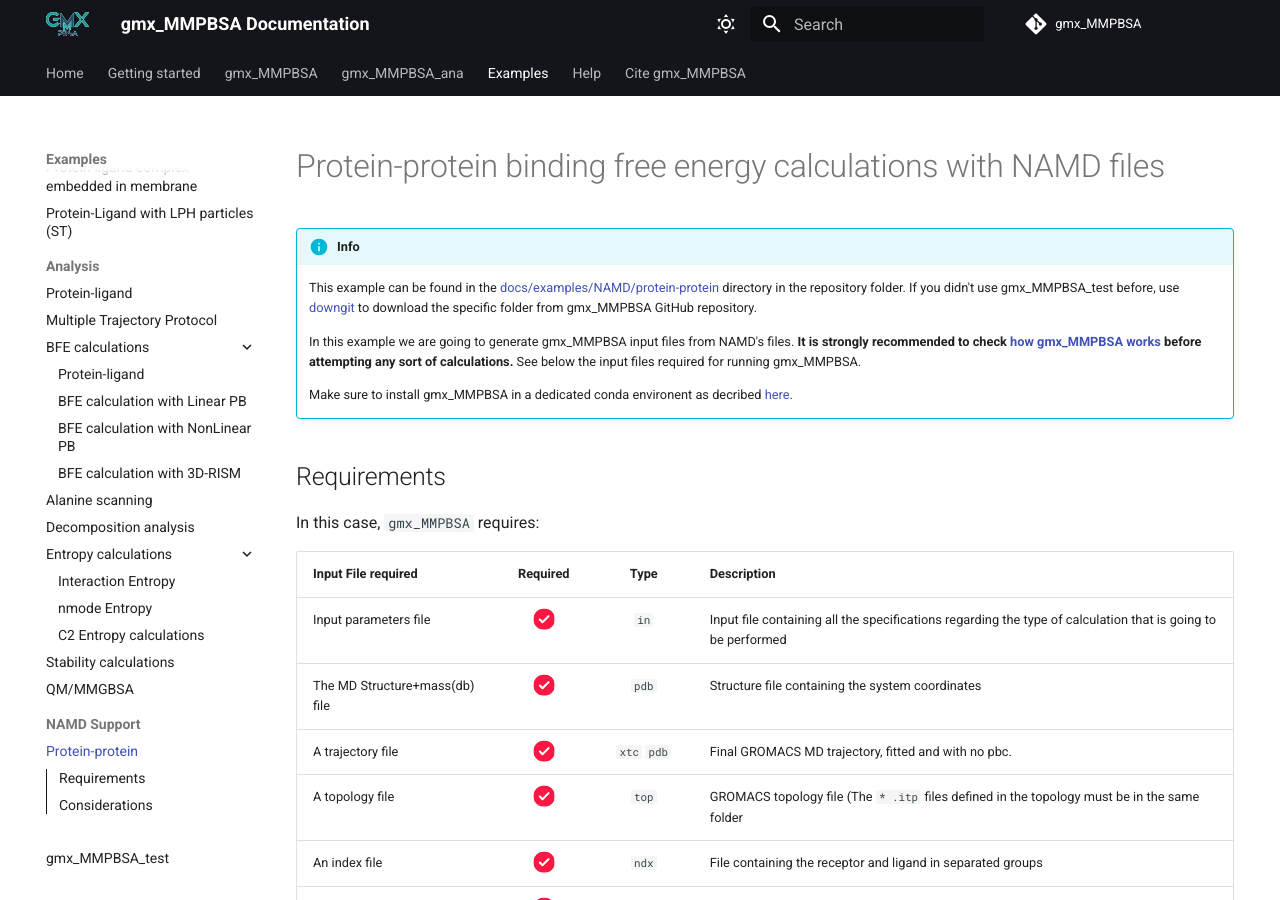
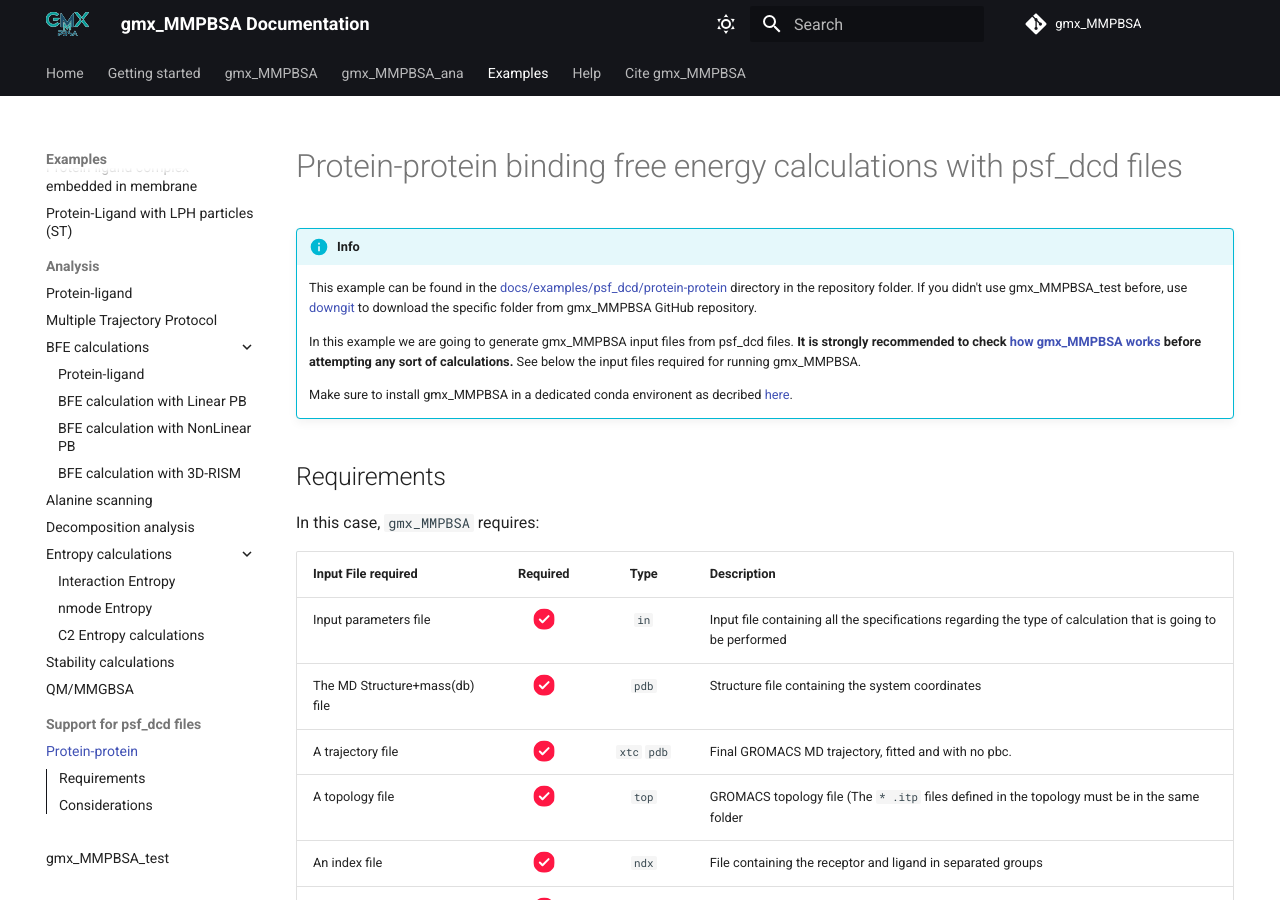
Before and after one commit to Valdes-Tresanco-MS/gmx_MMPBSA, an MkDocs documentation site: the page built from docs/examples/psf_dcd/protein_protein/README.md, in a window 1280 px wide and 900 px high. Built offline with MkDocs 1.6.1 and Material for MkDocs 9.7.7, drawn with Linux system fonts in a browser that asks for light colours; comment, search, counter and statistics services are not loaded.

Commit message:
tutorial for psf_dcd files

```diff
--- a/docs/examples/NAMD/protein_protein/README.md
+++ b/docs/examples/psf_dcd/protein_protein/README.md
@@ -3,14 +3,14 @@ template: main.html
 title: Protein-protein
 ---
 
-# Protein-protein binding free energy calculations with NAMD files
+# Protein-protein binding free energy calculations with psf_dcd files
 
 !!! info
-    This example can be found in the [docs/examples/NAMD/protein-protein][6] directory in the repository folder. If you
-    didn't use gmx_MMPBSA_test before, use [downgit](https://downgit.github.io/#/home) to download the specific folder
-    from gmx_MMPBSA GitHub repository.
+    This example can be found in the [docs/examples/psf_dcd/protein-protein][6] directory in the repository folder. If
+    you didn't use gmx_MMPBSA_test before, use [downgit](https://downgit.github.io/#/home) to download the specific
+    folder from gmx_MMPBSA GitHub repository.
 
-    In this example we are going to generate gmx_MMPBSA input files from NAMD's files. **It is strongly recommended to
+    In this example we are going to generate gmx_MMPBSA input files from psf_dcd files. **It is strongly recommended to
     check [how gmx_MMPBSA works][9] before attempting any sort of calculations.** See below the input files
     required for running gmx_MMPBSA.
 
@@ -189,7 +189,7 @@ salt concentration = 0.15M.
   [2]: ../../../input_file.md#the-input-file
   [3]: ../../../input_file.md#sample-input-files
   [5]: ../../../analyzer.md#gmx_mmpbsa_ana-the-analyzer-tool
-  [6]: https://github.com/Valdes-Tresanco-MS/gmx_MMPBSA/tree/master/docs/examples/NAMD/protein_protein
+  [6]: https://github.com/Valdes-Tresanco-MS/gmx_MMPBSA/tree/master/docs/examples/psf_dcd/protein_protein
   [7]: ../../gmx_MMPBSA_test.md#gmx_mmpbsa_test-command-line
   [8]: https://valdes-tresanco-ms.github.io/gmx_MMPBSA/input_file/#generation-of-input-files-with-gmx_mmpbsa
   [9]: https://valdes-tresanco-ms.github.io/gmx_MMPBSA/howworks
--- a/mkdocs.yml
+++ b/mkdocs.yml
@@ -199,8 +199,8 @@ nav:
             - C2 Entropy calculations: examples/Entropy_calculations/C2_Entropy/README.md
         - Stability calculations: examples/Stability/README.md
         - QM/MMGBSA: examples/QM_MMGBSA/README.md
-    - NAMD Support:
-        - Protein-protein: examples/NAMD/protein_protein/README.md
+    - Support for psf_dcd files:
+        - Protein-protein: examples/psf_dcd/protein_protein/README.md
     - gmx_MMPBSA_test: examples/gmx_MMPBSA_test.md
   - Help:
     - Help: Q&A/README.md
```
Also changed, not shown: docs/examples/README.md (+4 -3 lines), docs/examples/psf_dcd/protein_protein/script.py (renamed from docs/examples/NAMD/protein_protein/script.py), 20 other files.
